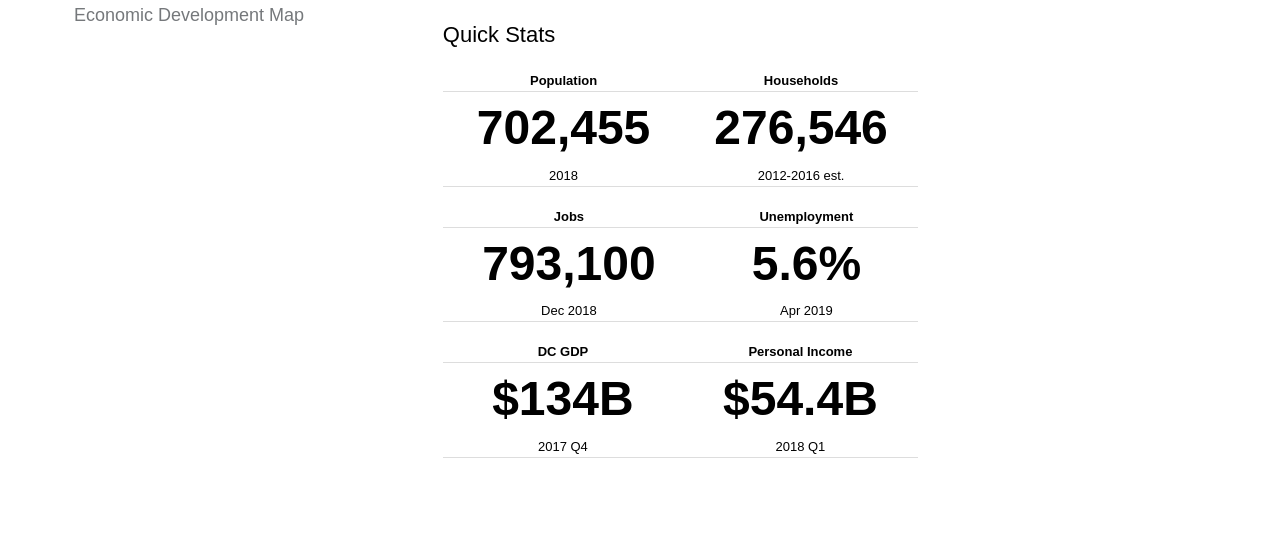
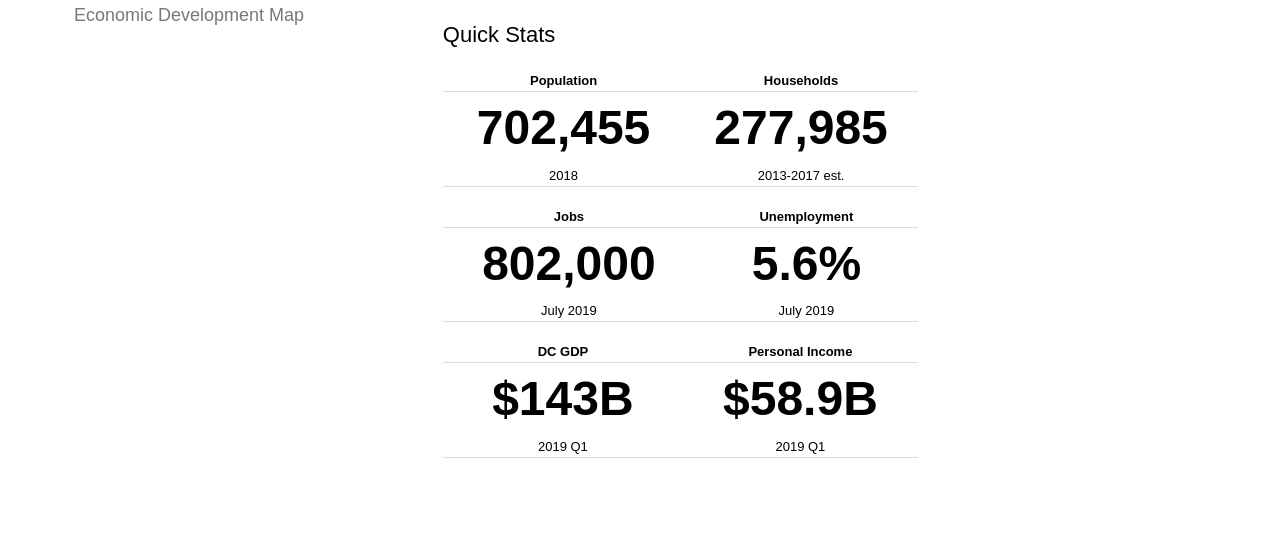
Before and after one commit to DCgov/economic-intelligence, a Jekyll site: the page built from _pages/index.md, in a window 1280 px wide. Shown: the part 582-1122 px from the top of the page. Built offline with Jekyll 4.4.1, drawn with Linux system fonts in a browser that asks for light colours; nearby versions of some CDN libraries.

Commit message:
updated front page stats

```diff
--- a/_pages/index.md
+++ b/_pages/index.md
@@ -24,20 +24,20 @@ If you have any ideas, data, or interest in helping us grow our dashboard, email
 		<thead>
 			<tr><th>Population</th><th>Households</th>
 		<tbody>
-			<tr class="headline-data"><td>702,455</td><td>276,546</td></tr>
-			<tr><td>2018</td><td>2012-2016 est.</td></tr>
+			<tr class="headline-data"><td>702,455</td><td>277,985</td></tr>
+			<tr><td>2018</td><td>2013-2017 est.</td></tr>
 		</tbody>
 	<table>
 		<thead>
 			<tr><th>Jobs</th><th>Unemployment</th>
 		<tbody>
-			<tr class="headline-data"><td>793,100</td><td>5.6%</td></tr>
-			<tr><td>Dec 2018</td><td>Apr 2019</td></tr>
+			<tr class="headline-data"><td>802,000</td><td>5.6%</td></tr>
+			<tr><td>July 2019</td><td>July 2019</td></tr>
 		</tbody>
 	<table>
 		<thead>
 			<tr><th>DC GDP</th><th>Personal Income</th>
 		<tbody>
-			<tr class="headline-data"><td>$134B</td><td>$54.4B</td></tr>
-			<tr><td>2017 Q4</td><td>2018 Q1</td></tr>
+			<tr class="headline-data"><td>$143B</td><td>$58.9B</td></tr>
+			<tr><td>2019 Q1</td><td>2019 Q1</td></tr>
 		</tbody>
```
Also changed, not shown: Gemfile.lock, 1 other file.
